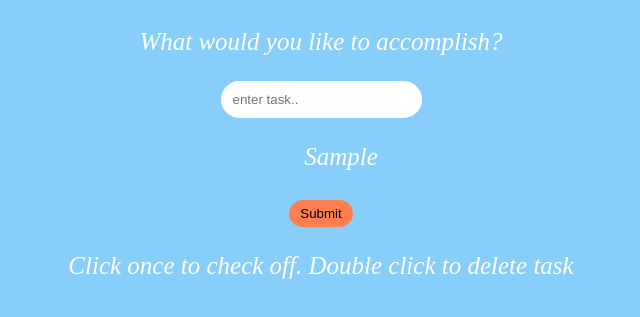
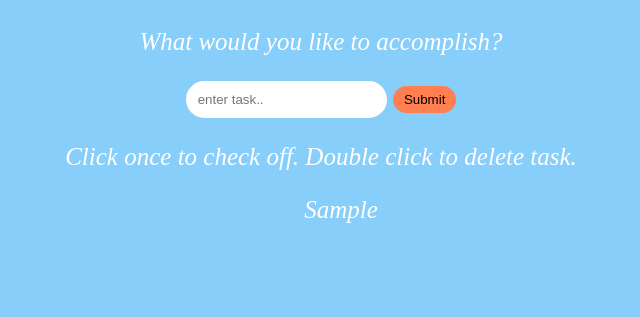
Before and after one commit to iceeeberg/To-Do-App, a plain HTML site: page index.html in a window 1280 px wide. Both pictures are taken after typing "Sample" into the empty fields and a click on the input "Submit". Shown: the part 77-394 px from the top of the page, without its empty margins (319-959 px from the left). Drawn offline with Linux system fonts and the light colour scheme.

Commit message:
Final edits

```diff
--- a/index.html
+++ b/index.html
@@ -10,18 +10,13 @@
 
     <p>What would you like to accomplish?</p>
 
-
-<form>
-  <label for="task"></label>
-  <input class= "enter-task" type="text" id="task" name="task" placeholder="enter task..">
-
-  <ul class="todo" id=list></ul>
-
-<input id= "submit-button" type="button" value="Submit" onclick="return submit">
+    <form class="todo-form">
+      <input class="enter-todo" type="text" id="task" placeholder="enter task..">
+      <input id="submit-button" type="submit" value="Submit">
     </form>
 
-<p>Click once to check off. Double click to delete task</p>
-
+  <p>Click once to check off. Double click to delete task.</p>
+  <ul class="todo-list"></ul>
   <script src="script.js"></script>
 
 </body>
--- a/script.js
+++ b/script.js
@@ -1,17 +1,21 @@
-const todoInput = document.getElementById('task');
-const list = document.getElementById('list');
-const submitButton = document.getElementById('submit-button');
+document.querySelector('.todo-form')
+.addEventListener('submit', event => {
+  event.preventDefault();
+  const todoInput = document.querySelector('.enter-todo');
+  const text = todoInput.value;
+  const todo = createTodo(text);
+  document.querySelector('.todo-list').appendChild(todo);
+  todoInput.value = "";
+});
 
-submitButton.addEventListener('click', () => {
-  console.log('todoInput value: ', todoInput.value)
-  var tasks = document.createElement('p')
-  tasks.innerText = todoInput.value
-  list.appendChild(tasks)
-  todoInput.value = ""
-  tasks.addEventListener('click', () => {
-    tasks.style.textDecoration = "line-through"
-  })
-  tasks.addEventListener('dblclick', () => {
-    list.removeChild(tasks)
-     })
-});
+function createTodo(text) {
+  const todoParagraph = document.createElement('p');
+  todoParagraph.textContent = text;
+  todoParagraph.addEventListener('click', () => {
+    todoParagraph.style.textDecoration = "line-through"
+  });
+  todoParagraph.addEventListener('dblclick', () => {
+    todoParagraph.remove(todoParagraph);
+     });
+    return todoParagraph;
+}
--- a/style.css
+++ b/style.css
@@ -23,7 +23,7 @@ input#submit-button{
   border-radius: 36px;
 }
 
-input.enter-task{
+input.enter-todo{
   border-radius: 36px;
   border: 10px solid white;
 }
```
Lines whose indentation alone changed are shown as unchanged.
